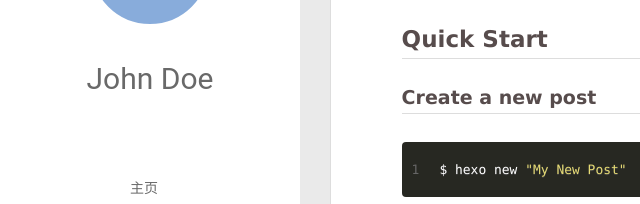
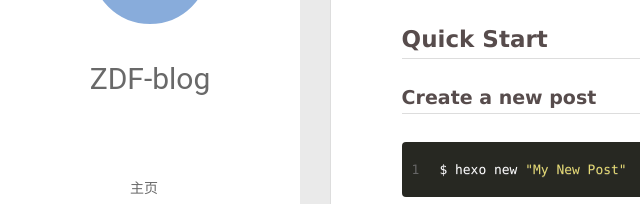
Before and after one commit to ZDF-G/ZDFAIDD.github.io, a plain HTML site: page index.html in a window 1280 px wide. Shown: the part 211-415 px from the top of the page, 0-640 px from the left. Drawn offline with Linux system fonts and the light colour scheme; no server answers.

Commit message:
Site updated: 2019-07-23 20:21:25

```diff
--- a/index.html
+++ b/index.html
@@ -46,7 +46,7 @@
 			<img src="" class="js-avatar">
 		</a>
 		<hgroup>
-		  <h1 class="header-author"><a href="/">John Doe</a></h1>
+		  <h1 class="header-author"><a href="/">ZDF-blog</a></h1>
 		</hgroup>
 
 
```
